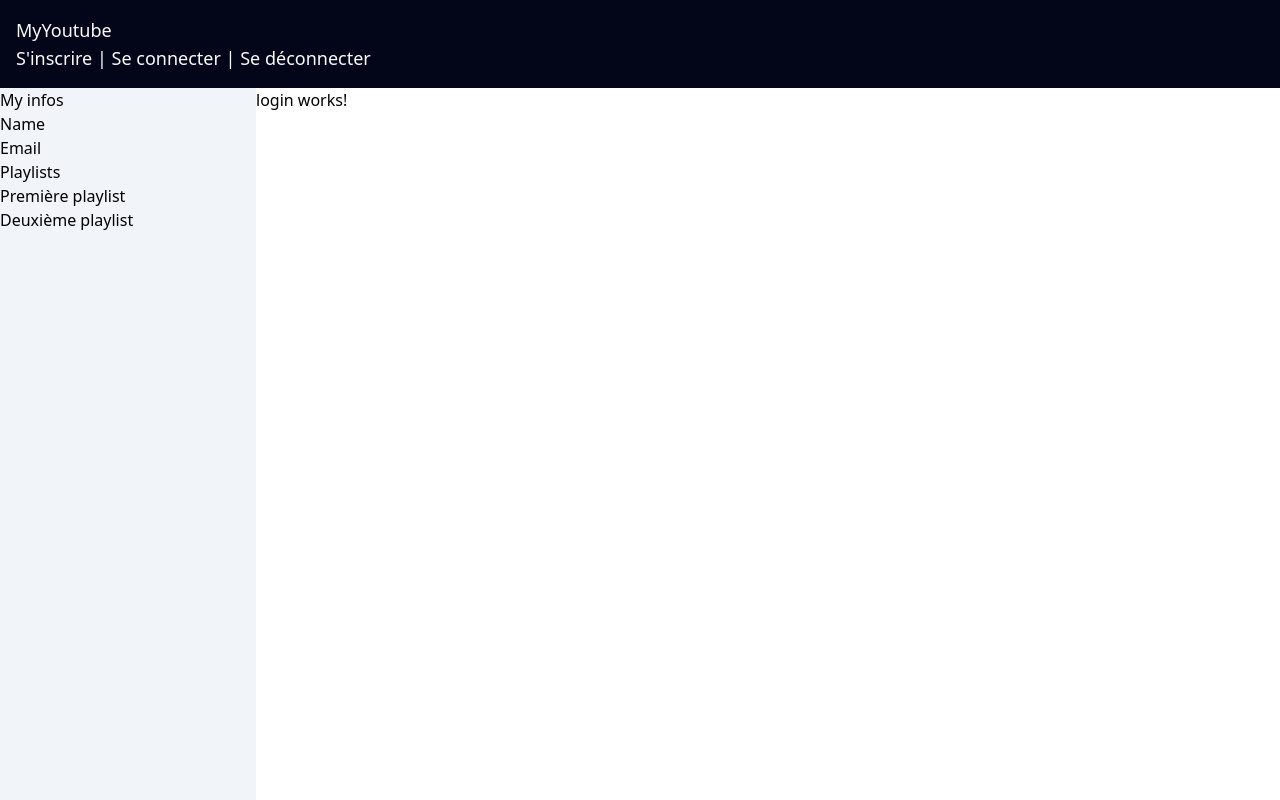
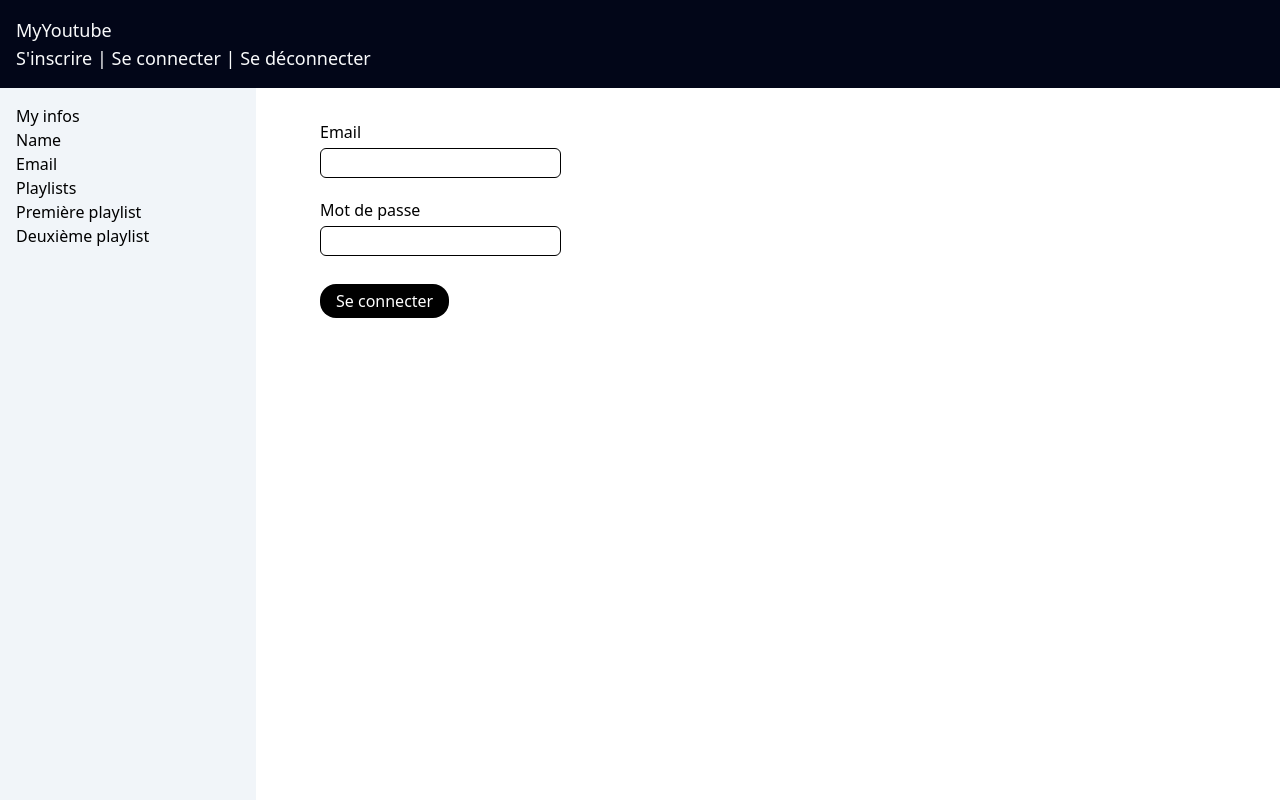
Before and after one commit to floraprvt/youtube-clone, an Angular app: page /connexion in a window 1280 px wide. Built offline with nearby package versions, Linux system fonts and the light colour scheme.

Commit message:
feat(login): add login logic

```diff
--- a/src/app/components/sidebar/sidebar.html
+++ b/src/app/components/sidebar/sidebar.html
@@ -1,4 +1,4 @@
-<aside class="min-h-screen w-3xs bg-slate-100 fixed">
+<aside class="min-h-screen w-3xs bg-slate-100 fixed p-4">
     <section>
         <h2>My infos</h2>
         <p>Name</p>
--- a/src/app/pages/login/login.html
+++ b/src/app/pages/login/login.html
@@ -1 +1,27 @@
-<p>login works!</p>
+<label class="block mb-5">
+    Email
+    <input type="email" [formField]="loginForm.email" class="mt-1"/>
+
+    @if (loginForm.email().touched() && loginForm.email().errors().length > 0) {
+    <div class="text-red-600">
+        @for (error of loginForm.email().errors(); track error) {
+        <p>{{ error.message }}</p>
+        }
+    </div>
+    }
+</label>
+
+<label class="block mb-5">
+    Mot de passe
+    <input type="password" [formField]="loginForm.password" class="mt-1" />
+
+    @if (loginForm.password().touched() && loginForm.password().errors().length > 0) {
+    <div class="text-red-600">
+        @for (error of loginForm.password().errors(); track error) {
+        <p>{{ error.message }}</p>
+        }
+    </div>
+    }
+</label>
+
+<button type="submit" class="button mt-2" (click)="onSubmit()">Se connecter</button>
--- a/src/app/pages/login/login.ts
+++ b/src/app/pages/login/login.ts
@@ -1,11 +1,35 @@
-import { Component } from '@angular/core';
+import { Component, inject, signal } from '@angular/core';
+import { debounce, email, form, FormField, minLength, required } from '@angular/forms/signals';
+import { LoginData } from '../../types/auth';
+import { AuthService } from '../../services/auth';
 
 @Component({
   selector: 'app-login',
-  imports: [],
+  imports: [FormField],
   templateUrl: './login.html',
   styleUrl: './login.css',
 })
 export class Login {
+  private authService = inject(AuthService);
+
+  loginModel = signal<LoginData>({
+    email: '',
+    password: '',
+  });
+
+  loginForm = form(this.loginModel, (schemaPath) => {
+    debounce(schemaPath.email, 500)
+    required(schemaPath.email, {message: 'L\'email est requis'});
+    email(schemaPath.email, {message: 'Entrer un email valide'});
+
+    debounce(schemaPath.password, 500)
+    required(schemaPath.password, {message: 'Le mot de passe est requis'});
+    minLength(schemaPath.password, 8, {message: 'Le mot de passe doit contenir au moins 8 caractères'});
+  });
+
+  async onSubmit() {
+    const formData = this.loginModel();
+    await this.authService.login(formData);
+  }
 
 }
--- a/src/styles.css
+++ b/src/styles.css
@@ -7,10 +7,22 @@ app-root {
     flex-wrap: wrap;
 }
 
-router-outlet ~ * {
-    padding-left: 16rem;
+router-outlet~* {
+    padding: 2rem 4rem 2rem 20rem;
 }
 
-button {
+input {
+    display: block;
+    border: 1px black solid;
+    padding: 0.125rem 0.25rem;
+    border-radius: 6px;
+}
+
+.button {
     cursor: pointer;
+    background-color: black;
+    color: white;
+    padding: 0.325rem 1rem;
+    border-radius: 16px;
+    font-weight: 500;
 }
```
